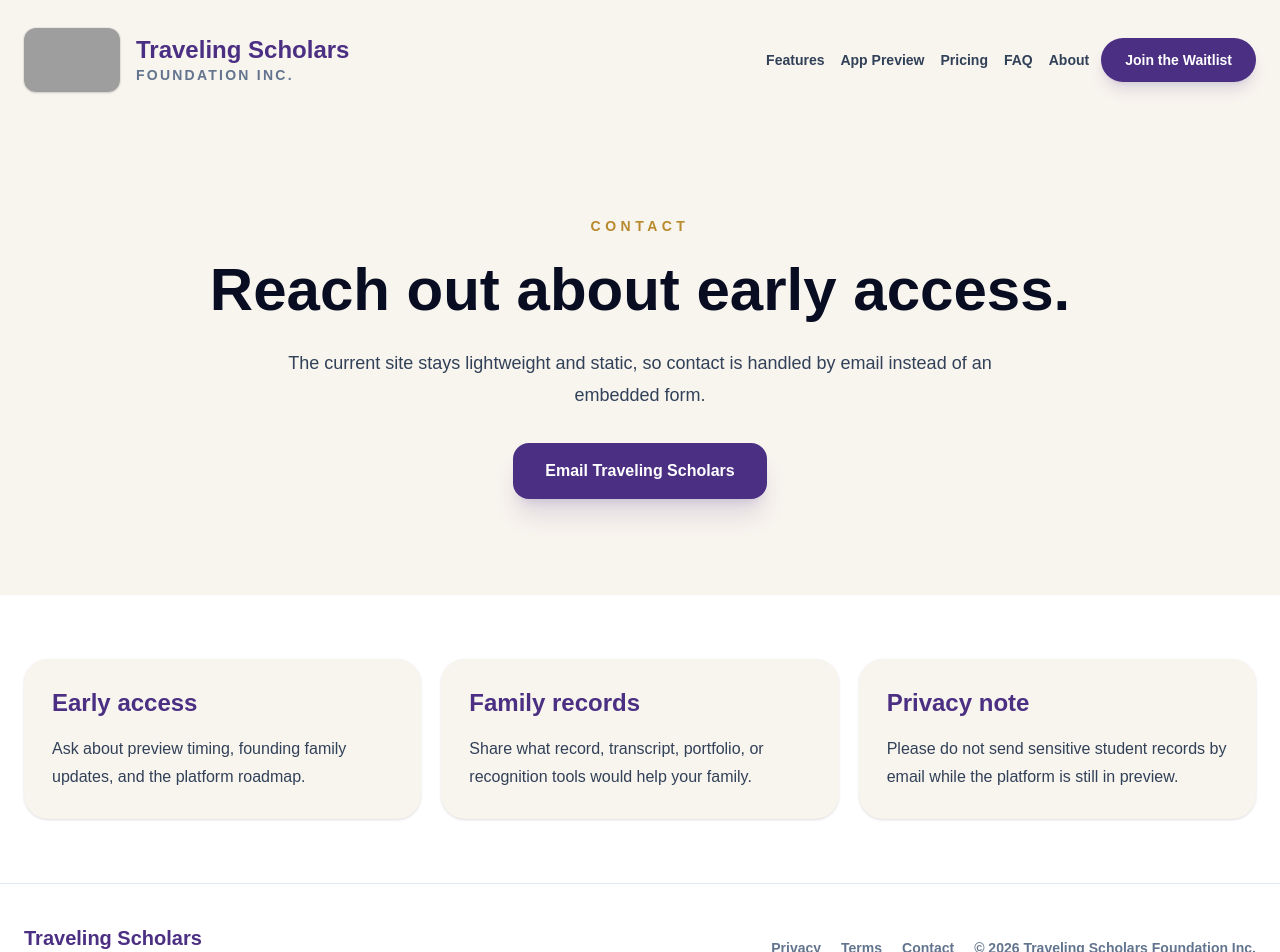
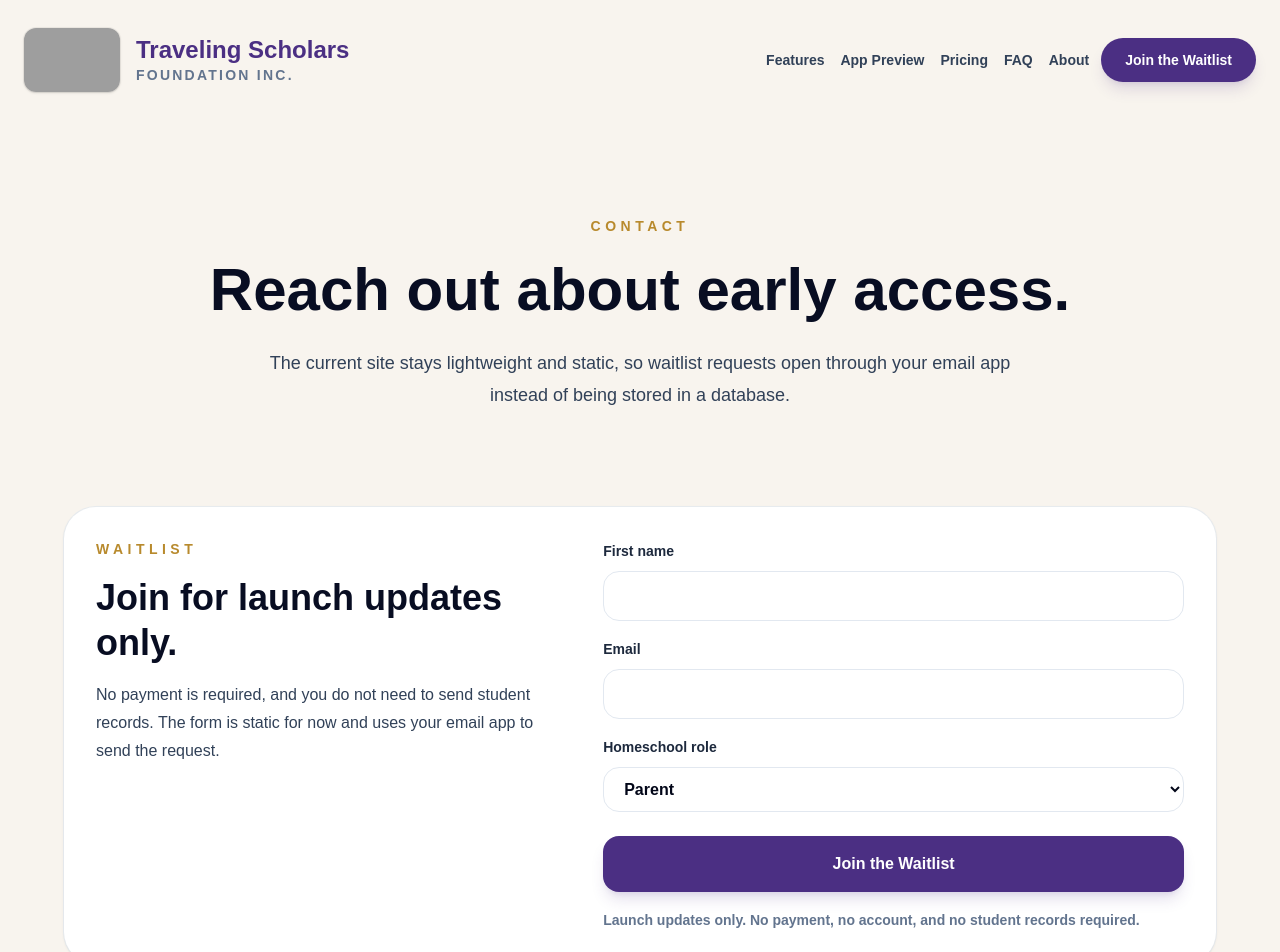
Before and after one commit to aimoneyglitch/traveling-scholars-site, a Next.js app: page /contact in a window 1280 px wide. Shown: the top 952 px of the page. Built offline with nearby package versions, Linux system fonts and the light colour scheme; grey boxes are pictures that could not be loaded.

Commit message:
Improve waitlist experience

```diff
--- /dev/null
+++ b/app/_components/waitlist-form.tsx
@@ -0,0 +1,60 @@
+import { mailtoHref } from "../site-data";
+
+export function WaitlistForm() {
+  return (
+    <form action={mailtoHref} method="post" encType="text/plain" className="grid gap-4">
+      <div>
+        <label htmlFor="first-name" className="text-sm font-black text-slate-800">
+          First name
+        </label>
+        <input
+          id="first-name"
+          name="First name"
+          type="text"
+          autoComplete="given-name"
+          required
+          className="mt-2 w-full rounded-2xl border border-slate-200 bg-white px-4 py-3 font-bold text-slate-950 outline-none ring-[#4b2f83]/20 transition focus:border-[#4b2f83] focus:ring-4"
+        />
+      </div>
+
+      <div>
+        <label htmlFor="email" className="text-sm font-black text-slate-800">
+          Email
+        </label>
+        <input
+          id="email"
+          name="Email"
+          type="email"
+          autoComplete="email"
+          required
+          className="mt-2 w-full rounded-2xl border border-slate-200 bg-white px-4 py-3 font-bold text-slate-950 outline-none ring-[#4b2f83]/20 transition focus:border-[#4b2f83] focus:ring-4"
+        />
+      </div>
+
+      <div>
+        <label htmlFor="homeschool-role" className="text-sm font-black text-slate-800">
+          Homeschool role
+        </label>
+        <select
+          id="homeschool-role"
+          name="Homeschool role"
+          defaultValue="Parent"
+          className="mt-2 w-full rounded-2xl border border-slate-200 bg-white px-4 py-3 font-bold text-slate-950 outline-none ring-[#4b2f83]/20 transition focus:border-[#4b2f83] focus:ring-4"
+        >
+          <option>Parent</option>
+          <option>Student</option>
+          <option>Co-op Leader</option>
+          <option>Educator</option>
+        </select>
+      </div>
+
+      <button type="submit" className="mt-2 rounded-2xl bg-[#4b2f83] px-5 py-4 text-center font-black text-white shadow-lg shadow-[#4b2f83]/15 transition hover:bg-[#3f2770]">
+        Join the Waitlist
+      </button>
+
+      <p className="text-sm font-bold leading-6 text-slate-500">
+        Launch updates only. No payment, no account, and no student records required.
+      </p>
+    </form>
+  );
+}
--- a/app/contact/page.tsx
+++ b/app/contact/page.tsx
@@ -1,7 +1,7 @@
 import type { Metadata } from "next";
 import { SiteFooter } from "../_components/site-footer";
 import { SiteNav } from "../_components/site-nav";
-import { mailtoHref } from "../site-data";
+import { WaitlistForm } from "../_components/waitlist-form";
 
 export const metadata: Metadata = {
   title: "Contact | Traveling Scholars Foundation Inc.",
@@ -28,12 +28,27 @@ export default function ContactPage() {
             Reach out about early access.
           </h1>
           <p className="mx-auto mt-5 max-w-3xl text-base leading-7 text-slate-700 sm:text-lg sm:leading-8">
-            The current site stays lightweight and static, so contact is handled by email
-            instead of an embedded form.
+            The current site stays lightweight and static, so waitlist requests open
+            through your email app instead of being stored in a database.
           </p>
-          <a href={mailtoHref} className="mt-8 inline-block rounded-2xl bg-[#4b2f83] px-8 py-4 text-center font-black text-white shadow-xl shadow-[#4b2f83]/15 transition hover:bg-[#3f2770]">
-            Email Traveling Scholars
-          </a>
+        </div>
+      </section>
+
+      <section id="waitlist" className="px-4 pb-16 sm:px-6 sm:pb-24">
+        <div className="mx-auto grid max-w-6xl gap-8 rounded-[1.5rem] bg-white p-5 shadow-sm ring-1 ring-slate-200/70 sm:rounded-[2rem] sm:p-8 md:grid-cols-[0.9fr_1.1fr]">
+          <div>
+            <p className="text-xs font-black uppercase tracking-[0.22em] text-[#b88a2d] sm:text-sm sm:tracking-[0.32em]">
+              Waitlist
+            </p>
+            <h2 className="mt-4 text-3xl font-black leading-tight text-[#080d22] sm:text-4xl">
+              Join for launch updates only.
+            </h2>
+            <p className="mt-4 leading-7 text-slate-700">
+              No payment is required, and you do not need to send student records.
+              The form is static for now and uses your email app to send the request.
+            </p>
+          </div>
+          <WaitlistForm />
         </div>
       </section>
 
--- a/app/page.tsx
+++ b/app/page.tsx
@@ -1,6 +1,7 @@
 import { SiteNav } from "./_components/site-nav";
 import { SiteFooter } from "./_components/site-footer";
-import { creations, faqs, features, mailtoHref, pricing, steps, trustPoints } from "./site-data";
+import { WaitlistForm } from "./_components/waitlist-form";
+import { creations, faqs, features, pricing, steps, trustPoints } from "./site-data";
 
 const structuredData = {
   "@context": "https://schema.org",
@@ -217,7 +218,7 @@ export default function Home() {
                     </li>
                   ))}
                 </ul>
-                <a href={mailtoHref} className="mt-auto inline-block w-full rounded-2xl bg-[#4b2f83] px-5 py-4 text-center font-black text-white shadow-lg shadow-[#4b2f83]/15 transition hover:bg-[#3f2770]">
+                <a href="/contact/#waitlist" className="mt-auto inline-block w-full rounded-2xl bg-[#4b2f83] px-5 py-4 text-center font-black text-white shadow-lg shadow-[#4b2f83]/15 transition hover:bg-[#3f2770]">
                   Ask About This Option
                 </a>
               </div>
@@ -238,15 +239,15 @@ export default function Home() {
           </div>
           <div className="rounded-[1.25rem] bg-white p-5 text-slate-950 sm:rounded-[1.5rem] sm:p-6">
             <p className="text-xs font-black uppercase tracking-[0.18em] text-[#b88a2d] sm:text-sm sm:tracking-[0.2em]">
-              No payment required
+              Launch updates only
             </p>
             <p className="mt-4 leading-7 text-slate-700">
-              Send a quick email and we will follow up with preview details, timing,
-              and founding family information.
+              Add your name, email, and homeschool role. This static preview uses your
+              email app to send the request for now.
             </p>
-            <a href={mailtoHref} className="mt-6 inline-block w-full rounded-2xl bg-[#4b2f83] px-5 py-4 text-center font-black text-white">
-              Join by Email
-            </a>
+            <div className="mt-6">
+              <WaitlistForm />
+            </div>
           </div>
         </div>
       </section>
--- a/app/pricing/page.tsx
+++ b/app/pricing/page.tsx
@@ -1,7 +1,7 @@
 import type { Metadata } from "next";
 import { SiteFooter } from "../_components/site-footer";
 import { SiteNav } from "../_components/site-nav";
-import { mailtoHref, pricing } from "../site-data";
+import { pricing } from "../site-data";
 
 export const metadata: Metadata = {
   title: "Pricing | Traveling Scholars Foundation Inc.",
@@ -50,7 +50,7 @@ export default function PricingPage() {
                   </li>
                 ))}
               </ul>
-              <a href={mailtoHref} className="mt-auto inline-block w-full rounded-2xl bg-[#4b2f83] px-5 py-4 text-center font-black text-white shadow-lg shadow-[#4b2f83]/15 transition hover:bg-[#3f2770]">
+              <a href="/contact/#waitlist" className="mt-auto inline-block w-full rounded-2xl bg-[#4b2f83] px-5 py-4 text-center font-black text-white shadow-lg shadow-[#4b2f83]/15 transition hover:bg-[#3f2770]">
                 Ask About This Option
               </a>
             </div>
```
